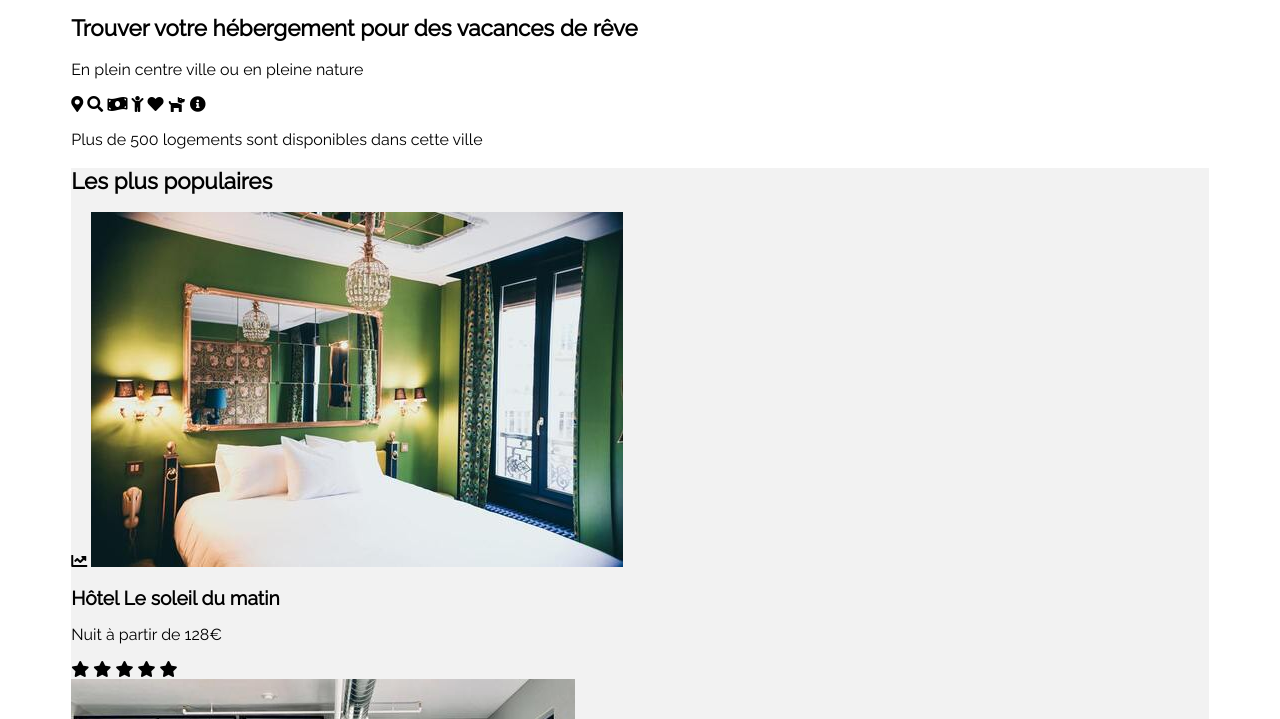
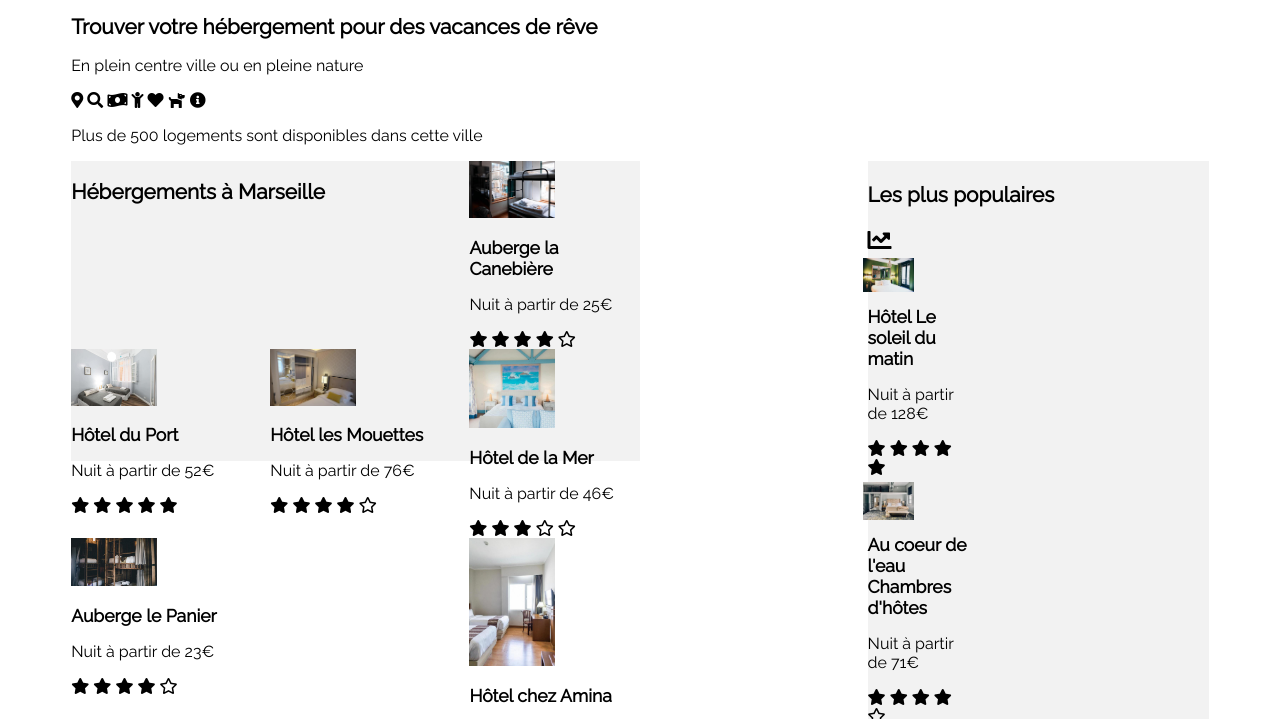
Before and after one commit to ElodieC5/ElodieCivera_2_06052021, a plain HTML site: page index.html in a window 1280 px wide. Shown: the part 75-794 px from the top of the page. Drawn offline with Linux system fonts and the light colour scheme.

Commit message:
wip on aside, accomodation section and min size headings

```diff
--- a/index.html
+++ b/index.html
@@ -37,9 +37,12 @@
             <p>Plus de 500 logements sont disponibles dans cette ville</i></p>
             <!-- le nombre "500" devrait être lié au choix de la ville dans le moteur de recherche -->
         </section>
+        <section id="results">
         <aside>
+            <span>
             <h1>Les plus populaires</h1>
             <i class="fas fa-chart-line"></i>
+        </span>
             <art>
                 <img src="./images/hebergements/4_small/emile-guillemot-Bj_rcSC5XfE-unsplash.jpg" alt="Hotel Soleil">
                 <div>
@@ -77,7 +80,7 @@
                 </div>
             </art>
         </aside>
-        <section id="accomodation">
+        <div id="accomodation">
             <h1>Hébergements à Marseille</h1>
             <art>
                 <img src="./images/hebergements/4_small/marcus-loke-WQJvWU_HZFo-unsplash.jpg" alt="Auberge Canebière">
@@ -152,7 +155,8 @@
                 </div>
                 <h2>Afficher plus</h2>
             </art>
-        </section>
+        </div>
+    </section>
         <section id="activity1">
             <h1>Activités à Marseille</h1>
             <art>
--- a/style.css
+++ b/style.css
@@ -11,11 +11,11 @@ ul {
 }
 h1 {
   font-weight: bolder; /*le bolder ne fait pas plus gras que le bold ? faut-il déclarer une police "raleway Bold" en plus ??*/
-  font-size: 1.4em;
+  font-size: 1.3em;
 }
 h2 {
   font-weight: bold;
-  font-size: 1.2em;
+  font-size: 1.1em;
 }
 header {
   display: flex;
@@ -49,6 +49,46 @@ strong {
   color: #0065fc;
   font-weight: bolder; /*le bolder ne fait pas plus gras que le bold ? faut-il déclarer une police "raleway Bold" en plus ??*/
 }
+#results {
+  display: flex;
+  flex-flow: row-reverse wrap;
+  justify-content: space-between;
+  align-items: flex-start;
+}
+span i {
+  font-size: 1.5em;
+}
+aside {
+  max-width: 30%;
+  display: flex;
+  flex-direction: column;
+  align-items: flex-start;
+  justify-content: flex-end;
+}
+aside img {
+  width: 50%;
+  height: 50%;
+  position: relative;
+  top: 5px;
+  right: 5px;
+}
+art {
+  flex-flow: row wrap;
+  width: 30%;
+  height: 30%;
+}
+#accomodation {
+  max-width: 50%;
+  max-height: 300px;
+  display: flex;
+  flex-flow: row wrap;
+  align-items: flex-start;
+  justify-content: space-between;
+}
+#accomodation img {
+  width: 50%;
+  height: 50%;
+}
 aside,
 footer,
 #accomodation {
```
